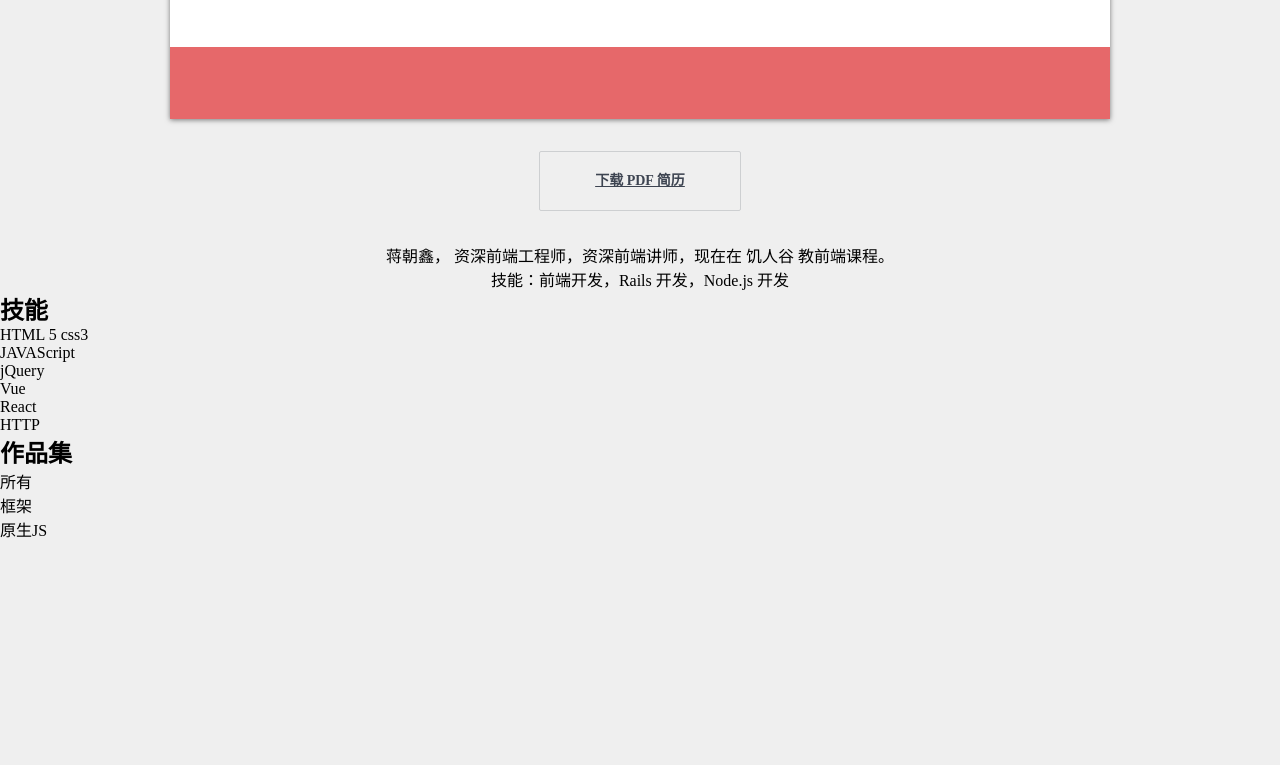
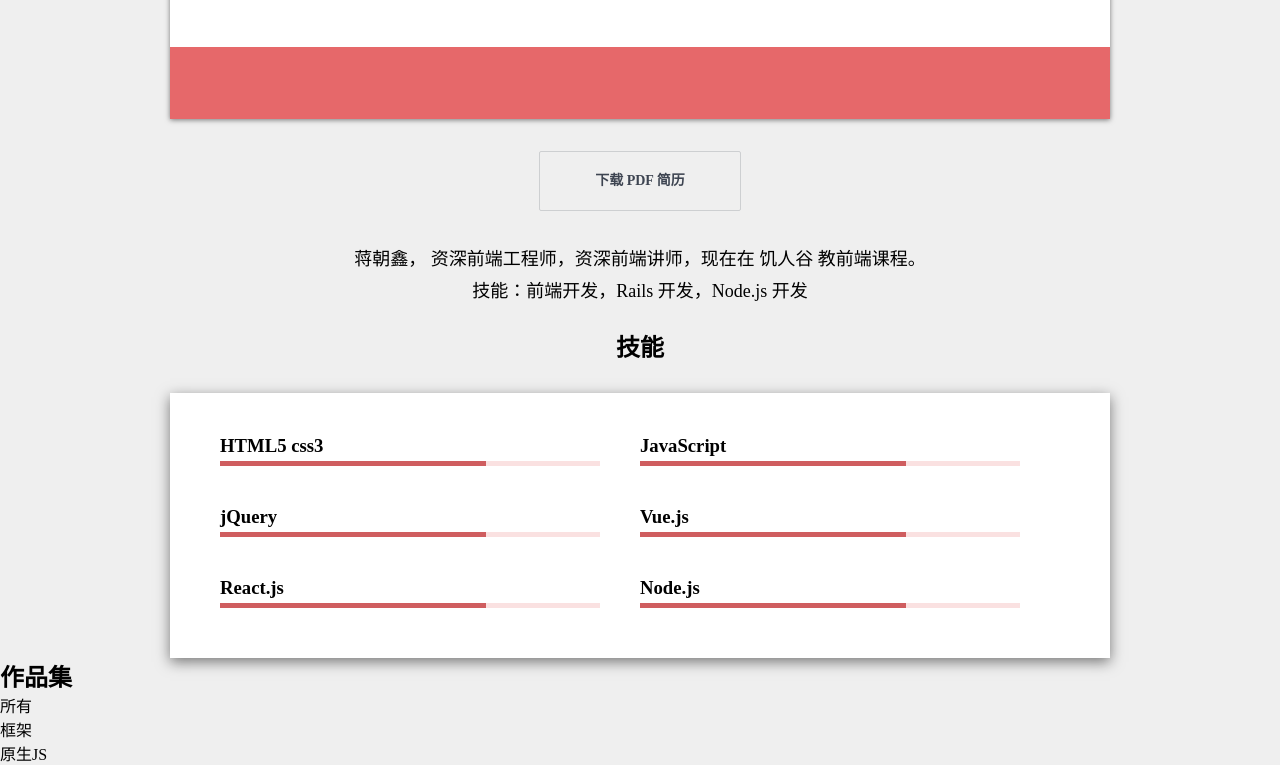
Before and after one commit to abc123tmac/resume, a plain HTML site: page index.html in a window 1280 px wide. Shown: the part 579-1344 px from the top of the page. Before the commit the page ends 1120 px from the top, so only its background shows below. Drawn offline with Linux system fonts and the light colour scheme.

Commit message:
2019-9-22技能条

```diff
--- a/a.css
+++ b/a.css
@@ -2,6 +2,11 @@
 body {
   background: #efefef;
   margin: 0;
+}
+
+a {
+  color: inherit;
+  text-decoration: none;
 }
 
 * {
@@ -19,6 +24,14 @@ hr {
   content: '';
   display: block;
   clear: both;
+}
+
+ul, ol {
+  list-style: none;
+}
+
+h1, h2, h3, h4, h5, h6 {
+  font: normal;
 }
 
 .topNavBar {
@@ -65,17 +78,16 @@ hr {
   border-bottom: 3px solid red;
 }
 
-.topNavBar-inner.logo {
+.topNavBar-inner .logo {
   font-size: 24px;
   padding-top: 3px;
   padding-bottom: 4px;
-  text-decoration: none;
+  color: #9a9da2
 }
 
-.topNavBar-inner.logo.rs {
+.topNavBar-inner .logo .rs {
   margin-right: 4px;
   color: #e6686a;
-  text-decoration: none;
 }
 
 .banner {
@@ -211,4 +223,61 @@ body>main .downloadresume:hover {
   margin-left: auto;
   margin-right: auto;
   text-align: center;
+  font-family: kai;
+  line-height: 1.8;
+  font-size: 18px;
 }
+
+section.skills {
+  max-width: 940px;
+  margin-left: auto;
+  margin-right: auto;
+}
+
+section.skills>h2 {
+  text-align: center;
+  display: block;
+  font-size: 1.5em;
+  margin-block-start: 0.83em;
+  margin-block-end: 0.83em;
+  margin-inline-start: 0px;
+  margin-inline-end: 0px;
+  font-weight: bold;
+
+}
+
+section.skills>ol {
+  background: white;
+  box-shadow: 0px 4px 13px 0px rgba(0, 0, 0, 0.5);
+  padding: 42px 50px 10px;
+  margin-top: 30px;
+}
+
+section.skills>ol>li {
+  float: left;
+  width: 50%;
+  box-sizing: border-box;
+  padding-right: 40px;
+}
+
+section.skills>ol>li:nth-child(even) {
+  float: right;
+}
+
+section.skills .progressBar {
+  height: 5px;
+  background: #FAE1E1;
+  margin: 4px 0 40px;
+}
+
+section.skills .progressBar .progress {
+  height: 5px;
+  background: #cf5d5f;
+  width: 70%;
+}
+
+section.skills>h3 {
+  font-size: 14px;
+  line-height: 1.1;
+  padding-right: 48px;
+}
--- a/index.html
+++ b/index.html
@@ -19,8 +19,7 @@
 <body>
 
   <div class="topNavBar">
-    <div class="topNavBar-inner"><a class="logo" href="#" alt="logo" ; style="text-decoration: none;
-      color: #e6686a;">
+    <div class="topNavBar-inner"><a class="logo" href="#" alt="logo" style="float: left;">
         <span class="rs">RS</span><span class="card">card</span>
       </a>
       <nav style="float: right;">
@@ -95,15 +94,35 @@
     </p>
 
   </main>
-  <section>
+  <section class="skills">
     <h2>技能</h2>
-    <ol>
-      <li>HTML 5 css3</li>
-      <li>JAVAScript</li>
-      <li>jQuery</li>
-      <li>Vue</li>
-      <li>React</li>
-      <li>HTTP</li>
+    <ol class="clearfix">
+      <li>
+        <h3>HTML5 css3</h3>
+        <div class="progressBar">
+          <div class="progress"></div>
+        </div>
+      </li>
+      <li><h3>JavaScript</h3>
+        <div class="progressBar">
+          <div class="progress"></div>
+        </div></li>
+      <li><h3>jQuery</h3>
+        <div class="progressBar">
+          <div class="progress"></div>
+        </div></li>
+      <li><h3>Vue.js</h3>
+        <div class="progressBar">
+          <div class="progress"></div>
+        </div></li>
+      <li><h3>React.js</h3>
+        <div class="progressBar">
+          <div class="progress"></div>
+        </div></li>
+      <li><h3>Node.js</h3>
+        <div class="progressBar">
+          <div class="progress"></div>
+        </div></li>
     </ol>
 
   </section>
```
